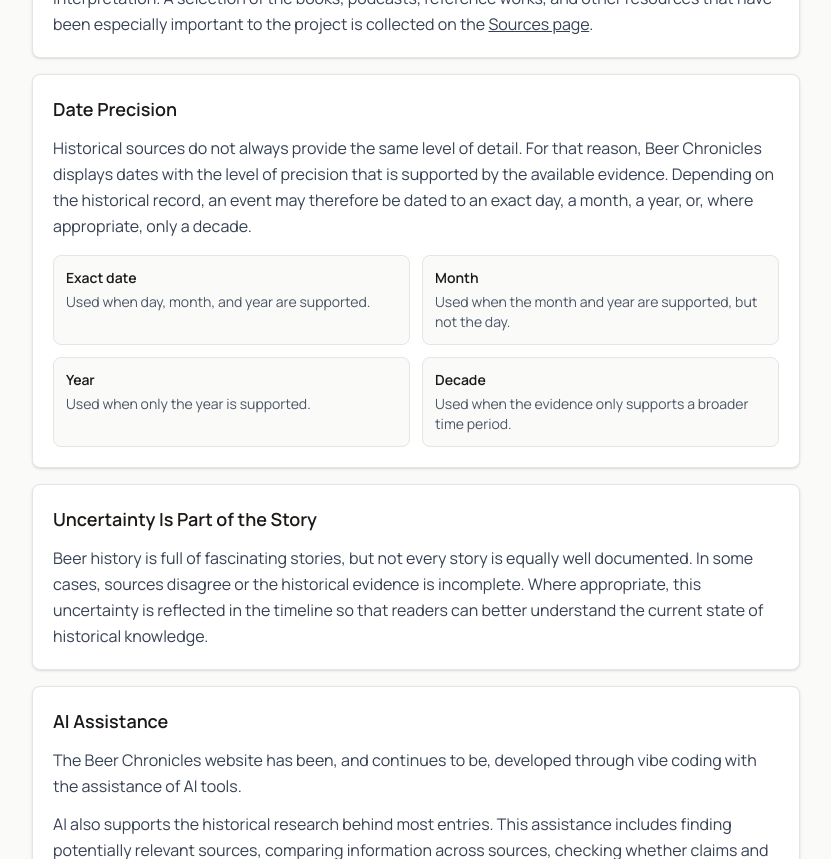
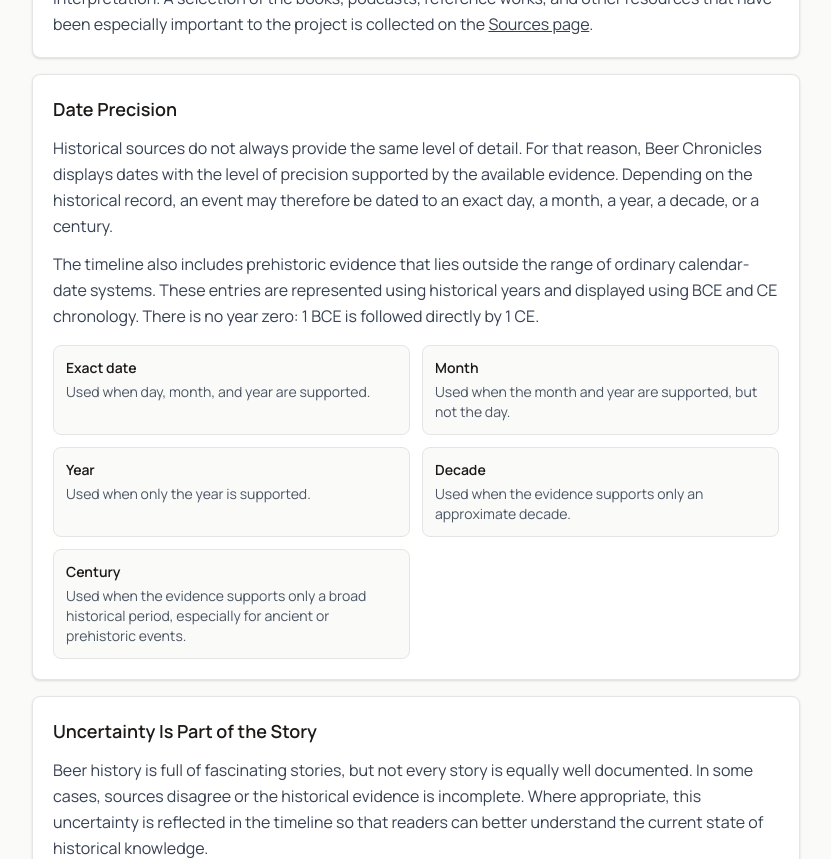
Before and after one commit to beer-chronicles-timeline/beer-chronicles-timeline.github.io, a Next.js app: page /editorial-principles in a window 1280 px wide. Shown: the part 500-1359 px from the top of the page, without its empty margins (224-1055 px from the left). Built offline with nearby package versions, Linux system fonts and the light colour scheme; a web font is replaced by a local one.

Commit message:
Align public wording with prehistoric chronology

```diff
--- a/src/app/about/page.tsx
+++ b/src/app/about/page.tsx
@@ -111,6 +111,13 @@ export default function AboutPage() {
           </p>
 
           <p>
+            Beer Chronicles follows this history from prehistoric evidence of
+            brewing to the present day. The timeline therefore includes both
+            BCE and CE dates and is not limited by the range of an ordinary
+            calendar date field.
+          </p>
+
+          <p>
             Disclaimer: This timeline is, of course, not meant to be
             comprehensive. Moreover, although I tried to be as careful as
             possible, there can be mistakes! If you detect any bug:{" "}
--- a/src/app/editorial-principles/page.tsx
+++ b/src/app/editorial-principles/page.tsx
@@ -92,14 +92,23 @@ export default function EditorialPrinciplesPage() {
               Date Precision
             </h3>
 
-            <p className="text-gray-700 leading-relaxed">
-              Historical sources do not always provide the same level of
-              detail. For that reason, Beer Chronicles displays dates with the
-              level of precision that is supported by the available evidence.
-              Depending on the historical record, an event may therefore be
-              dated to an exact day, a month, a year, or, where appropriate,
-              only a decade.
-            </p>
+            <div className="space-y-3 text-gray-700 leading-relaxed">
+              <p>
+                Historical sources do not always provide the same level of
+                detail. For that reason, Beer Chronicles displays dates with
+                the level of precision supported by the available evidence.
+                Depending on the historical record, an event may therefore be
+                dated to an exact day, a month, a year, a decade, or a century.
+              </p>
+
+              <p>
+                The timeline also includes prehistoric evidence that lies
+                outside the range of ordinary calendar-date systems. These
+                entries are represented using historical years and displayed
+                using BCE and CE chronology. There is no year zero: 1 BCE is
+                followed directly by 1 CE.
+              </p>
+            </div>
 
             <div className="mt-4 grid grid-cols-1 sm:grid-cols-2 gap-3 text-sm">
               <div className="rounded-lg bg-stone-50 border border-stone-200 p-3">
@@ -126,7 +135,15 @@ export default function EditorialPrinciplesPage() {
               <div className="rounded-lg bg-stone-50 border border-stone-200 p-3">
                 <div className="font-semibold text-stone-900">Decade</div>
                 <div className="text-gray-600 mt-1">
-                  Used when the evidence only supports a broader time period.
+                  Used when the evidence supports only an approximate decade.
+                </div>
+              </div>
+
+              <div className="rounded-lg bg-stone-50 border border-stone-200 p-3">
+                <div className="font-semibold text-stone-900">Century</div>
+                <div className="text-gray-600 mt-1">
+                  Used when the evidence supports only a broad historical
+                  period, especially for ancient or prehistoric events.
                 </div>
               </div>
             </div>
--- a/src/app/layout.tsx
+++ b/src/app/layout.tsx
@@ -21,12 +21,12 @@ export const metadata: Metadata = {
   metadataBase: new URL("https://beer-chronicles.org"),
   title: "Beer Chronicles | Interactive Beer History Timeline",
   description:
-    "An interactive timeline of beer history from ancient brewing to the present day.",
+    "An interactive timeline of beer history from prehistoric brewing to the present day.",
   openGraph: {
     title:
       "Beer Chronicles | Interactive Beer History Timeline",
     description:
-      "Explore thousands of years of beer history through a curated interactive timeline and connected storylines.",
+      "Explore beer history from prehistoric brewing to the present through a curated interactive timeline and connected storylines.",
     url: "/",
     siteName: "Beer Chronicles",
     type: "website",
@@ -44,7 +44,7 @@ export const metadata: Metadata = {
     title:
       "Beer Chronicles | Interactive Beer History Timeline",
     description:
-      "Explore thousands of years of beer history through a curated interactive timeline and connected storylines.",
+      "Explore beer history from prehistoric brewing to the present through a curated interactive timeline and connected storylines.",
     images: [SOCIAL_IMAGE_PATH],
   },
 };
--- a/src/app/page.tsx
+++ b/src/app/page.tsx
@@ -210,8 +210,11 @@ export default async function Home() {
     .map((event) => getEventTimelineYear(event))
     .filter((year): year is number => year !== null);
 
-  const minYear = years.length > 0 ? Math.min(...years) : 1000;
-  const maxYear = years.length > 0 ? Math.max(...years) : 2026;
+  const fallbackYear = new Date().getFullYear();
+  const minYear =
+    years.length > 0 ? Math.min(...years) : fallbackYear;
+  const maxYear =
+    years.length > 0 ? Math.max(...years) : fallbackYear;
 
   return (
     <main className="min-h-screen bg-stone-50 p-4 md:p-10 flex flex-col">
@@ -275,8 +278,8 @@ export default async function Home() {
           </h2>
 
           <p className="text-sm text-stone-600">
-            Follow beer’s connected histories across styles, science,
-            industry, and culture.
+            Follow beer’s connected histories from prehistoric brewing
+            through styles, science, industry, and culture.
           </p>
         </div>
 
--- a/src/app/submit/page.tsx
+++ b/src/app/submit/page.tsx
@@ -136,6 +136,15 @@ export default function SubmitPage() {
             only use exact dates when they are explicitly supported by those
             sources.
           </p>
+
+          <p className="mt-2">
+            Entries may also be dated only to a month, year, decade, or
+            century. Prehistoric and BCE proposals are welcome. If the proposed
+            date lies outside the range supported by the browser&apos;s date
+            field, state the date and intended precision clearly in the
+            description.
+          </p>
+
           <p className="mt-2">
             For more detail, see the{" "}
             <Link
@@ -149,6 +158,7 @@ export default function SubmitPage() {
         </div>
 
         <form onSubmit={handleSubmit} className="space-y-5">
+          {/* Name Field */}
           <div>
             <label
               htmlFor="name"
@@ -168,6 +178,7 @@ export default function SubmitPage() {
             />
           </div>
 
+          {/* Email Field */}
           <div>
             <label
               htmlFor="email"
@@ -187,6 +198,7 @@ export default function SubmitPage() {
             />
           </div>
 
+          {/* Title Field */}
           <div>
             <label
               htmlFor="title"
@@ -206,6 +218,7 @@ export default function SubmitPage() {
             />
           </div>
 
+          {/* Description Field */}
           <div>
             <label
               htmlFor="description"
@@ -225,6 +238,7 @@ export default function SubmitPage() {
             />
           </div>
 
+          {/* Event Date Field */}
           <div>
             <label
               htmlFor="eventDate"
@@ -243,6 +257,7 @@ export default function SubmitPage() {
             />
           </div>
 
+          {/* Date Precision Field */}
           <div>
             <label
               htmlFor="datePrecision"
@@ -266,6 +281,7 @@ export default function SubmitPage() {
             </select>
           </div>
 
+          {/* Sources Field */}
           <div>
             <label
               htmlFor="sources"
@@ -285,6 +301,7 @@ export default function SubmitPage() {
             />
           </div>
 
+          {/* Submit Button */}
           <div>
             <button
               type="submit"
@@ -299,6 +316,7 @@ export default function SubmitPage() {
             </button>
           </div>
 
+          {/* Status Messages */}
           {submitStatus === "success" && (
             <div className="p-4 bg-green-50 border border-green-200 rounded-lg">
               <p className="text-green-800">
```
